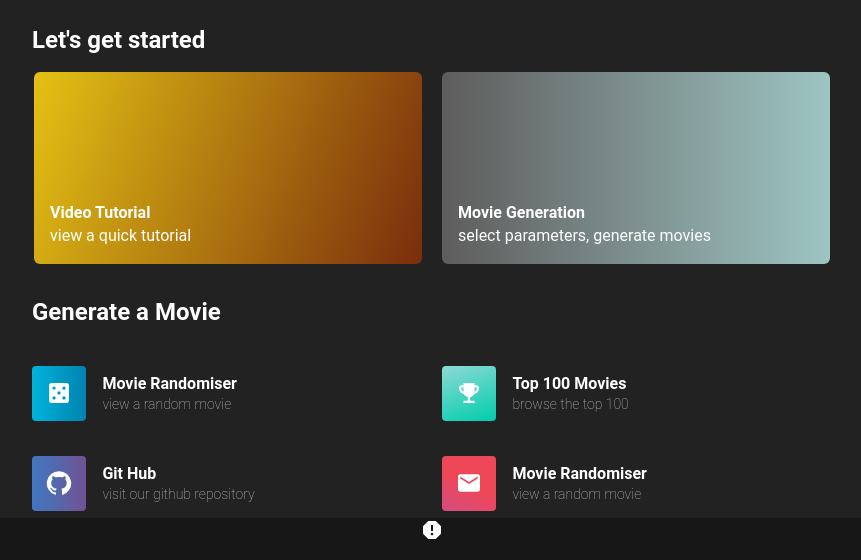
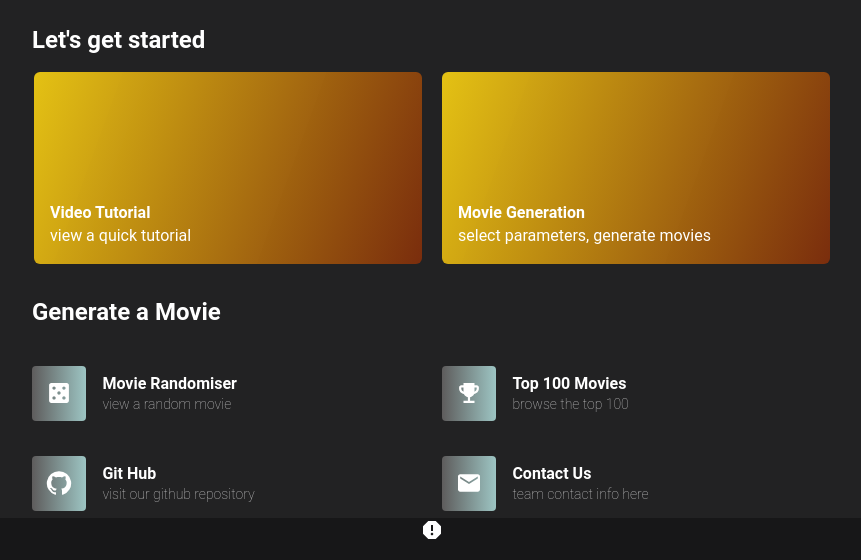
Before and after one commit to nwoodsie/aimdb, a React (Create React App) app: page / in a window 1280 px wide. Shown: the part 162-722 px from the top of the page, without its empty margins (208-1069 px from the left). Built offline with nearby package versions, Linux system fonts and the light colour scheme.

Commit message:
Homepage format

```diff
--- a/src/components/HomePage/Homepage.js
+++ b/src/components/HomePage/Homepage.js
@@ -29,7 +29,7 @@ function Homepage() {
             <Square upper='Movie Randomiser' lower='view a random movie' icon='CasinoIcon'/>
             <Square upper='Top 100 Movies' lower='browse the top 100' icon='EmojiEventsIcon'/>
             <Square upper='Git Hub' lower='visit our github repository' icon='GitHubIcon'/>
-            <Square upper='Movie Randomiser' lower='view a random movie'/>
+            <Square upper='Contact Us' lower='team contact info here'/>
           </div>
         </div>
       </div>
--- a/src/components/HomePage/InfoBlock2.css
+++ b/src/components/HomePage/InfoBlock2.css
@@ -3,7 +3,7 @@
     height: 12rem;
     margin-top: 1rem;
     border-radius: 8px;
-    background-image: linear-gradient(to right, #5E5C5C, #9DC5C3);
+    background-image: linear-gradient(290deg,#7a2d0d, #f3ce13ed);
     border: solid 2px transparent;
     background-clip: padding-box;
 }
--- a/src/components/HomePage/Square.css
+++ b/src/components/HomePage/Square.css
@@ -39,7 +39,7 @@
   width: 3.4rem;
   height: 3.4rem;
   border-radius: 4px;
-  background-image: linear-gradient(to right, #00b4db, #0083b0);
+  background-image: linear-gradient(to right, #5E5C5C, #9DC5C3);
 }
 
 .emojiEventsIconBlock {
@@ -52,7 +52,7 @@
   width: 3.4rem;
   height: 3.4rem;
   border-radius: 4px;
-  background-image: linear-gradient(-20deg, #00cdac 0%, #8ddad5 100%);
+  background-image: linear-gradient(to right, #5E5C5C, #9DC5C3);
 }
 .gitHubIconBlock {
   display: flex;
@@ -64,7 +64,7 @@
   width: 3.4rem;
   height: 3.4rem;
   border-radius: 4px;
-  background-image: linear-gradient(to right, #4078c0, #6e5494);
+  background-image: linear-gradient(to right, #5E5C5C, #9DC5C3);
 }
 .emailIconBlock {
   display: flex;
@@ -76,7 +76,7 @@
   width: 3.4rem;
   height: 3.4rem;
   border-radius: 4px;
-  background-image: linear-gradient(25deg, #d64c7f, #ee4758 50%);
+  background-image: linear-gradient(to right, #5E5C5C, #9DC5C3);
 }
 
 .icon {
```
